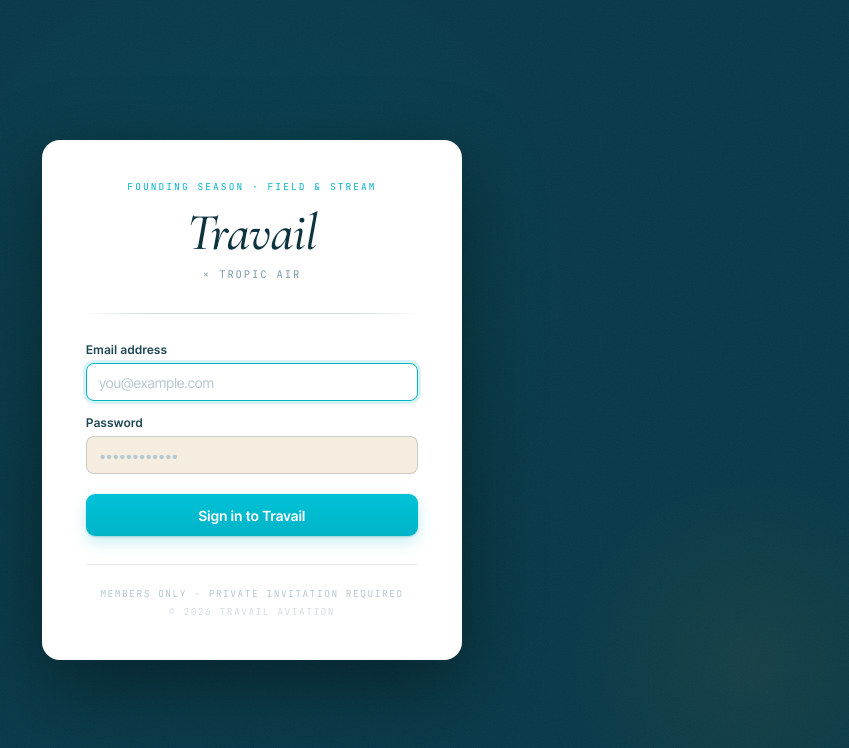
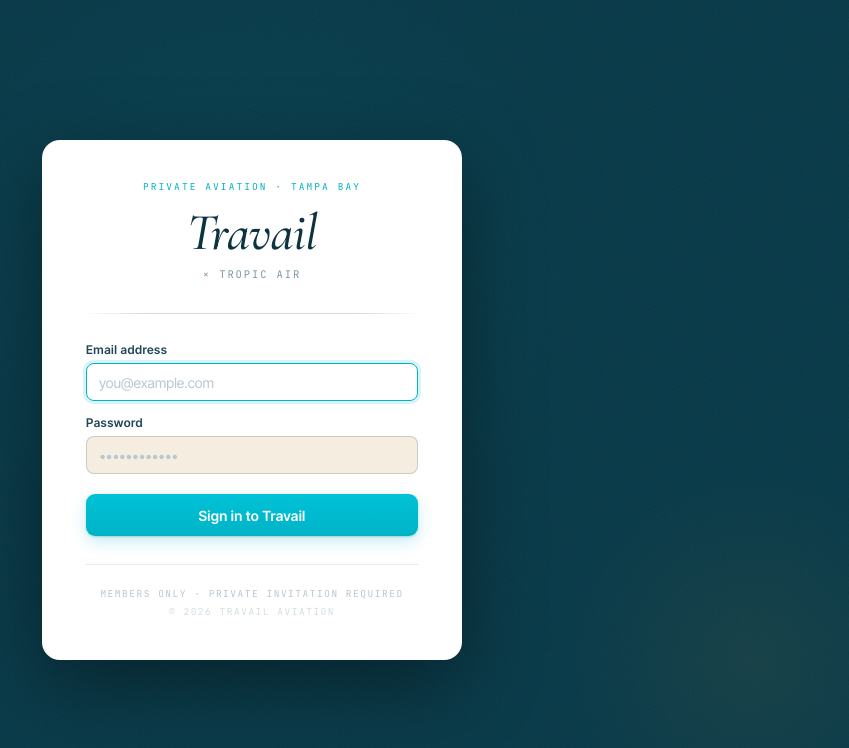
Before and after one commit to goudreaux/Travail, a Next.js app: page /login in a window 1280 px wide. Shown: the top 748 px of the page, without its empty margins (388-1237 px from the left). Built offline with nearby package versions, Linux system fonts and the light colour scheme; no server answers.

Commit message:
Refresh auth-page eyebrow copy
Drop the "Founding Season · Field & Stream" eyebrow on the login and onboarding
pages in favor of cleaner private-membership language.

https://claude.ai/code/session_01RWZHX818yekNJtkzw9TdJ8

```diff
--- a/src/app/login/page.tsx
+++ b/src/app/login/page.tsx
@@ -61,7 +61,7 @@ export default function LoginPage() {
             color: 'var(--tropic)',
             marginBottom: 14,
           }}>
-            Founding Season · Field &amp; Stream
+            Private aviation · Tampa Bay
           </div>
 
           {/* Wordmark */}
--- a/src/app/onboarding/page.tsx
+++ b/src/app/onboarding/page.tsx
@@ -125,7 +125,7 @@ export default function OnboardingPage() {
       <div className="invite-stage">
         {phase !== 'form' ? (
           <div className="envelope-scene">
-            <div className="envelope-eyebrow">Founding Season · Field &amp; Stream</div>
+            <div className="envelope-eyebrow">By private invitation</div>
             <div className="envelope-headline">You&rsquo;re invited.</div>
 
             <div
@@ -153,14 +153,14 @@ export default function OnboardingPage() {
               </div>
             ) : status === 'invalid' ? (
               <>
-                <div className="envelope-eyebrow">Founding Season · Field &amp; Stream</div>
+                <div className="envelope-eyebrow">By private invitation</div>
                 <h2 className="invite-title">Invite expired.</h2>
                 <p className="invite-sub">This invitation link is no longer valid. Ask Ops to resend your invite and we&rsquo;ll have you in shortly.</p>
                 <button className="btn-ghost" style={{ width: '100%' }} onClick={() => router.push('/login')}>Go to login</button>
               </>
             ) : (
               <>
-                <div className="envelope-eyebrow">Welcome to the founding circle</div>
+                <div className="envelope-eyebrow">Your membership begins</div>
                 <h2 className="invite-title">Welcome to Travail.</h2>
                 <p className="invite-sub">Choose a password and finish your member profile. This is yours — make it feel like home.</p>
 
```
